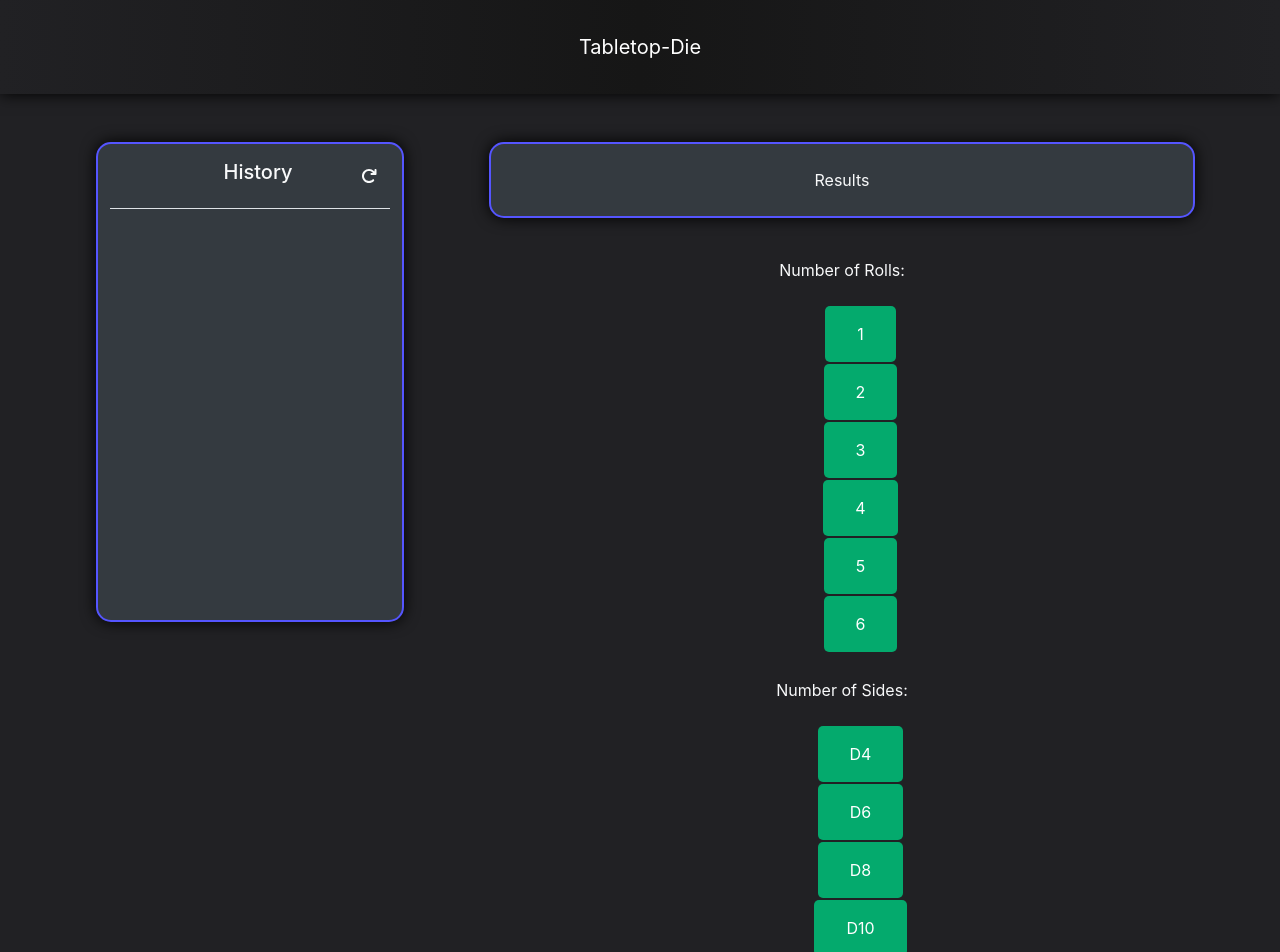
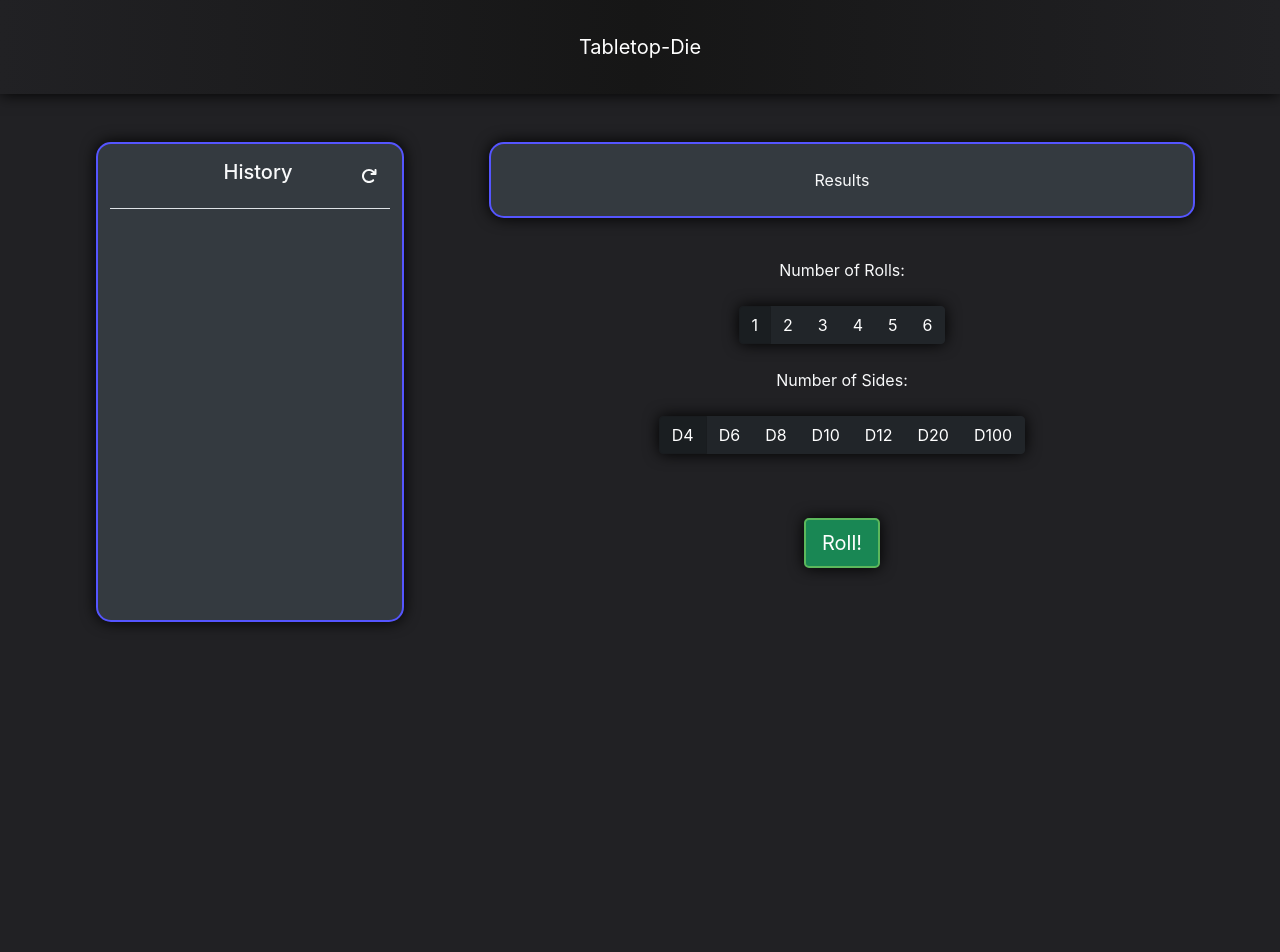
Before and after one commit to LoganPhilbrick/diesim2, a React (Create React App) app: page / in a window 1280 px wide. Shown: the top 952 px of the page. After the commit the page ends 800 px from the top, so only its background shows below. Built offline with nearby package versions, Linux system fonts and the light colour scheme.

Commit message:
Back to buttons!

```diff
--- a/src/components/BottomButtonGroup.js
+++ b/src/components/BottomButtonGroup.js
@@ -1,55 +1,40 @@
-import React, { useState } from "react";
-import { Col, Row } from "reactstrap";
+import React, { useEffect, useState } from "react";
+import { Col, Row, Button, ButtonGroup } from "reactstrap";
 
 const BottomButtonGroup = () => {
-  const [checked, setChecked] = useState(null);
+  const [rSelected, setRSelected] = useState(4);
 
-  const isChecked = (value) => value === checked;
+  useEffect(() => {
+    console.log(rSelected);
+  }, [rSelected]);
 
-  const onSelect = ({ target: { value } }) => {
-    setChecked(value);
-  };
-  console.log(checked);
   return (
     <Row>
-      <Col className="text-center text-light pb-3">
-        <div className="p-4">Number of Sides:</div>
-        <div className="form-check">
-          <input type="radio" name="sideRadios" id="sideRadD4" value="D4" checked={isChecked("D4")} onChange={onSelect} />
-          <label className="form-check-label" htmlFor="sideRadD4">
+      <Col className="text-center pb-3">
+        <div className="p-4 text-light">Number of Sides:</div>
+        <ButtonGroup className="roundedBtn boxShadow">
+          <Button className="btn-dark" onClick={() => setRSelected(4)} active={rSelected === 4}>
             D4
-          </label>
-        </div>
-        <div className="form-check">
-          <input type="radio" name="sideRadios" id="sideRadD6" value="D6" checked={isChecked("D6")} onChange={onSelect} />
-          <label className="form-check-label" htmlFor="sideRadD6">
+          </Button>
+          <Button className="btn-dark" onClick={() => setRSelected(6)} active={rSelected === 6}>
             D6
-          </label>
-        </div>
-        <div className="form-check">
-          <input type="radio" name="sideRadios" id="sideRadD8" value="D8" checked={isChecked("D8")} onChange={onSelect} />
-          <label className="form-check-label" htmlFor="sideRadD8">
+          </Button>
+          <Button className="btn-dark" onClick={() => setRSelected(8)} active={rSelected === 8}>
             D8
-          </label>
-        </div>
-        <div className="form-check">
-          <input type="radio" name="sideRadios" id="sideRadD10" value="D10" checked={isChecked("D10")} onChange={onSelect} />
-          <label className="form-check-label" htmlFor="sideRadD10">
+          </Button>
+          <Button className="btn-dark" onClick={() => setRSelected(10)} active={rSelected === 10}>
             D10
-          </label>
-        </div>
-        <div className="form-check">
-          <input type="radio" name="sideRadios" id="sideRadD12" value="D12" checked={isChecked("D12")} onChange={onSelect} />
-          <label className="form-check-label" htmlFor="sideRadD12">
+          </Button>
+          <Button className="btn-dark" onClick={() => setRSelected(12)} active={rSelected === 12}>
             D12
-          </label>
-        </div>
-        <div className="form-check">
-          <input type="radio" name="sideRadios" id="sideRadD20" value="D20" checked={isChecked("D20")} onChange={onSelect} />
-          <label className="form-check-label" htmlFor="sideRadD20">
+          </Button>
+          <Button className="btn-dark" onClick={() => setRSelected(20)} active={rSelected === 20}>
             D20
-          </label>
-        </div>
+          </Button>
+          <Button className="btn-dark" onClick={() => setRSelected(100)} active={rSelected === 100}>
+            D100
+          </Button>
+        </ButtonGroup>
       </Col>
     </Row>
   );
--- a/src/components/TopButtonGroup.js
+++ b/src/components/TopButtonGroup.js
@@ -1,55 +1,37 @@
-import React, { useState } from "react";
-import { Col, Row } from "reactstrap";
+import React, { useEffect, useState } from "react";
+import { Col, Row, Button, ButtonGroup } from "reactstrap";
 
-const TopButtonGroup = () => {
-  const [checked, setChecked] = useState(null);
+const TopButtonGroup = (props) => {
+  const [rSelected, setRSelected] = useState(1);
 
-  const isChecked = (value) => value === checked;
+  useEffect(() => {
+    console.log(rSelected);
+  }, [rSelected]);
 
-  const onSelect = ({ target: { value } }) => {
-    setChecked(value);
-  };
-  console.log(checked);
   return (
     <Row>
-      <Col className="text-center text-light">
-        <div className="p-4">Number of Rolls:</div>
-        <div className="form-check">
-          <input type="radio" name="rollRadios" id="rollRad1" value="1" checked={isChecked("1")} onChange={onSelect} />
-          <label className="form-check-label" htmlFor="rollRad1">
+      <Col className="text-center">
+        <div className="p-4 text-light">Number of Rolls:</div>
+        <ButtonGroup className="roundedBtn boxShadow">
+          <Button className="btn-dark" onClick={() => setRSelected(1)} active={rSelected === 1}>
             1
-          </label>
-        </div>
-        <div className="form-check">
-          <input type="radio" name="rollRadios" id="rollRad2" value="2" checked={isChecked("2")} onChange={onSelect} />
-          <label className="form-check-label" htmlFor="rollRad2">
+          </Button>
+          <Button className="btn-dark" onClick={() => setRSelected(2)} active={rSelected === 2}>
             2
-          </label>
-        </div>
-        <div className="form-check">
-          <input type="radio" name="rollRadios" id="rollRad3" value="3" checked={isChecked("3")} onChange={onSelect} />
-          <label className="form-check-label" htmlFor="rollRad3">
+          </Button>
+          <Button className="btn-dark" onClick={() => setRSelected(3)} active={rSelected === 3}>
             3
-          </label>
-        </div>
-        <div className="form-check">
-          <input type="radio" name="rollRadios" id="rollRad4" value="4" checked={isChecked("4")} onChange={onSelect} />
-          <label className="form-check-label" htmlFor="rollRad4">
+          </Button>
+          <Button className="btn-dark" onClick={() => setRSelected(4)} active={rSelected === 4}>
             4
-          </label>
-        </div>
-        <div className="form-check">
-          <input type="radio" name="rollRadios" id="rollRad5" value="5" checked={isChecked("5")} onChange={onSelect} />
-          <label className="form-check-label" htmlFor="rollRad5">
+          </Button>
+          <Button className="btn-dark" onClick={() => setRSelected(5)} active={rSelected === 5}>
             5
-          </label>
-        </div>
-        <div className="form-check">
-          <input type="radio" name="rollRadios" id="rollRad6" value="6" checked={isChecked("6")} onChange={onSelect} />
-          <label className="form-check-label" htmlFor="rollRad6">
+          </Button>
+          <Button className="btn-dark" onClick={() => setRSelected(6)} active={rSelected === 6}>
             6
-          </label>
-        </div>
+          </Button>
+        </ButtonGroup>
       </Col>
     </Row>
   );
--- a/src/index.js
+++ b/src/index.js
@@ -5,11 +5,7 @@ import App from "./App";
 import reportWebVitals from "./reportWebVitals";
 
 const root = ReactDOM.createRoot(document.getElementById("root"));
-root.render(
-  <React.StrictMode>
-    <App />
-  </React.StrictMode>
-);
+root.render(<App />);
 
 // If you want to start measuring performance in your app, pass a function
 // to log results (for example: reportWebVitals(console.log))
```
